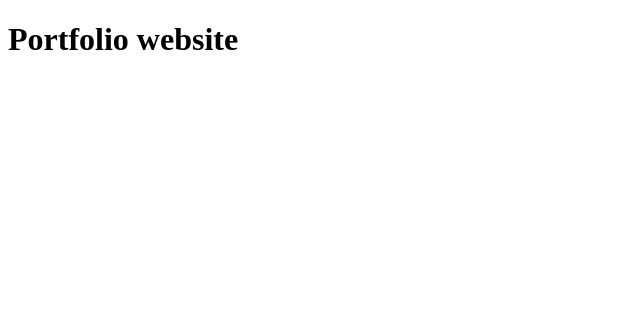
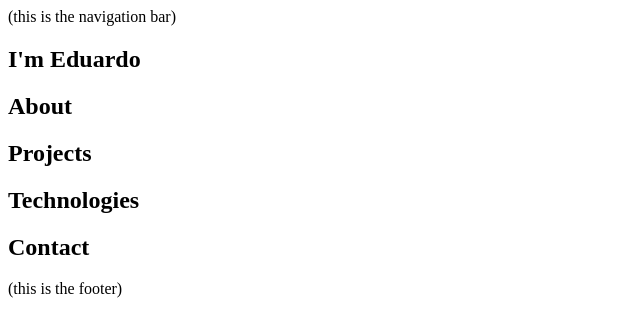
Before and after one commit to elalienx/backend-portofolio, a React (Create React App) app: page / in a window 1280 px wide. Shown: the top 336 px of the page, without its empty margins (0-640 px from the left). Built offline with nearby package versions, Linux system fonts and the light colour scheme.

Commit message:
started to build the skeleton

```diff
--- a/src/App.jsx
+++ b/src/App.jsx
@@ -1,7 +1,22 @@
+// Project files
+import Footer from "./components/Footer";
+import NavigationBar from "./components/NavigationBar";
+import About from "./sections/About";
+import Contact from "./sections/Contact";
+import Hero from "./sections/Hero";
+import Projects from "./sections/Projects";
+import Technologies from "./sections/Technologies";
+
 export default function App() {
   return (
     <div className="App">
-      <h1>Portfolio website</h1>
+      <NavigationBar />
+      <Hero />
+      <About />
+      <Projects />
+      <Technologies />
+      <Contact />
+      <Footer />
     </div>
   );
 }
```
